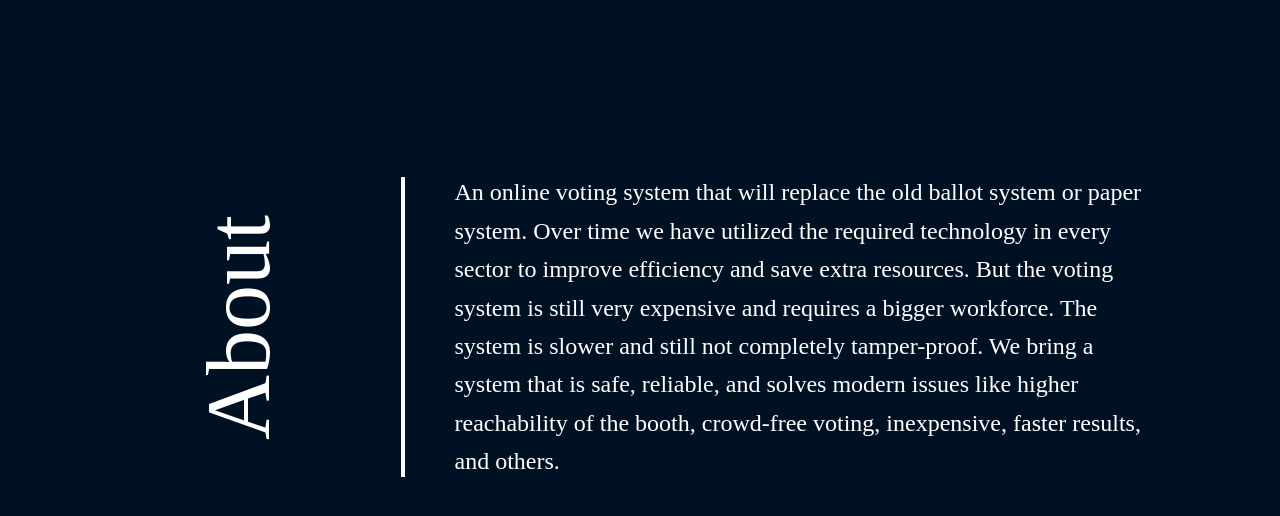
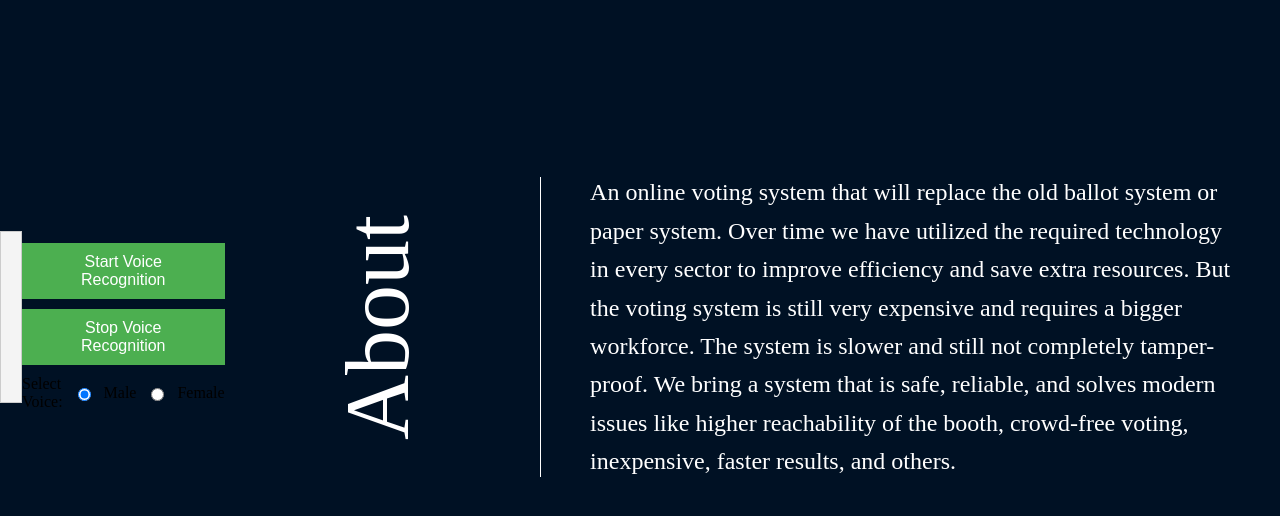
Before and after one commit to Richajaishwal0/AI_based_Voting_System, a Flask app: page /about in a window 1280 px wide. Shown: the part 73-589 px from the top of the page. Run offline with Flask 2, Linux system fonts and the light colour scheme.

Commit message:
improved speech recog efficiency

```diff
--- a/static/js/speechRecognition.js
+++ b/static/js/speechRecognition.js
@@ -1,4 +1,6 @@
 const outputDiv = document.getElementById("output");
+const startBtn = document.getElementById("start-btn");
+const stopBtn = document.getElementById("stop-btn");
 
 if ("webkitSpeechRecognition" in window && "speechSynthesis" in window) {
     const recognition = new webkitSpeechRecognition();
@@ -11,7 +13,7 @@
     recognition.onstart = () => {
         recognizing = true;
         outputDiv.innerHTML = "Listening...";
-        speak("Voice recognition activated. How can I assist you?");
+        speak("Hello there! 😊 I'm Siri. How can I assist you today?");
     };
 
     recognition.onresult = (event) => {
@@ -22,13 +24,28 @@
             if (event.results[i].isFinal) {
                 finalTranscript += transcript + " ";
 
-                // Activate on "siri" and deactivate on "well done"
+                // Handle different commands and personalized greetings
                 if (finalTranscript.toLowerCase().includes("siri")) {
                     outputDiv.innerHTML += "<p>Voice recognition activated.</p>";
+                    speak("Hey! I'm Siri. Nice to be with you. What would you like to do next?");
+                } else if (finalTranscript.toLowerCase().includes("hello")) {
+                    speak("Hello! 😊 It's great to hear from you! How can I assist you today?");
+                } else if (finalTranscript.toLowerCase().includes("good morning")) {
+                    speak("Good morning! 🌅 I hope you're ready for a great day ahead.");
+                } else if (finalTranscript.toLowerCase().includes("good evening")) {
+                    speak("Good evening! 🌙 How was your day?");
+                } else if (finalTranscript.toLowerCase().includes("thank you")) {
+                    speak("You're welcome! 😇 I'm happy to help.");
                 } else if (finalTranscript.toLowerCase().includes("well done")) {
                     recognition.stop();
                     outputDiv.innerHTML += "<p>Voice recognition stopped.</p>";
-                    speak("Voice recognition stopped. Thank you!");
+                    speak("Fantastic job! 🎉 Voice recognition stopped. Thank you for using my service!");
+                } else if (finalTranscript.toLowerCase().includes("vote")) {
+                    outputDiv.innerHTML += "<p>Voting system activated.</p>";
+                    speak("You have activated the voting system.");
+                } else {
+                    // Search for buttons or links
+                    executeCommand(finalTranscript.trim());
                 }
             }
         }
@@ -39,16 +56,64 @@
     recognition.onend = () => {
         recognizing = false;
         outputDiv.innerHTML += "<p>Stopped listening.</p>";
+        speak("Goodbye! Have a great day ahead! 😊");
     };
 
     // Function to speak the message
     function speak(message) {
         const utterance = new SpeechSynthesisUtterance(message);
+        const selectedVoice = document.querySelector('input[name="voice"]:checked').value;
+        const voices = speechSynthesis.getVoices();
+
+        const voice = voices.find(voice => selectedVoice === "female"
+            ? voice.name.toLowerCase().includes("female")
+            : voice.name.toLowerCase().includes("male")) || voices[0]; // Default to first available
+
+        utterance.voice = voice;
         speechSynthesis.speak(utterance);
     }
 
-    // Start recognition automatically
-    recognition.start();
+    // Function to search and execute the command
+    function executeCommand(command) {
+        const elements = document.querySelectorAll("button, a"); // Select all buttons and links
+        let found = false;
+
+        elements.forEach(element => {
+            if (element.textContent.toLowerCase() === command.toLowerCase()) {
+                element.click(); // Simulate a click on the found element
+                outputDiv.innerHTML += `<p>Clicked on: ${element.textContent}</p>`;
+                speak(`Awesome! You've clicked on ${element.textContent}.`);
+
+                // Provide additional feedback based on the element type or action
+                if (element.tagName.toLowerCase() === 'button') {
+                    speak(`You have successfully activated the ${element.textContent} action. Keep up the great work!`);
+                } else if (element.tagName.toLowerCase() === 'a') {
+                    speak(`Navigating to ${element.textContent}. I hope you enjoy your visit!`);
+                }
+
+                found = true;
+            }
+        });
+
+        if (!found) {
+            outputDiv.innerHTML += "<p>No matching button or link found.</p>";
+            speak("Oops! I couldn't find any matching button or link. Please try again.");
+        }
+    }
+
+    // Event listeners for starting and stopping recognition
+    startBtn.addEventListener("click", () => {
+        if (!recognizing) {
+            recognition.start();
+        }
+    });
+
+    stopBtn.addEventListener("click", () => {
+        if (recognizing) {
+            recognition.stop();
+        }
+    });
+
 } else {
     outputDiv.textContent = "Web Speech API not supported in this browser.";
 }
--- a/templates/base.html
+++ b/templates/base.html
@@ -38,6 +38,43 @@
         .navbar a:hover {
             background-color: #0160C8;
         }
+        #output {
+            background-color: #f4f4f4;
+            border: 1px solid #ccc;
+            padding: 10px;
+            margin-bottom: 20px;
+            height: 150px;
+            overflow-y: auto;
+        }
+
+        .controls {
+            display: flex;
+            flex-direction: column;
+            gap: 10px;
+        }
+
+        button {
+            padding: 10px 20px;
+            background-color: #4CAF50;
+            color: white;
+            border: none;
+            cursor: pointer;
+            font-size: 16px;
+        }
+
+        button:hover {
+            background-color: #45a049;
+        }
+
+        .voice-options {
+            display: flex;
+            gap: 10px;
+            align-items: center;
+        }
+
+        input[type="radio"] {
+            margin-left: 5px;
+        }
     </style>
     {% block head %}
         {% endblock %}
@@ -53,7 +90,17 @@
     <a href="{{ url_for('login') }}">Login</a>
 </div>
 <div id="output"></div>
-<div id="output"></div>
+
+    <div class="controls">
+        <button id="start-btn">Start Voice Recognition</button>
+        <button id="stop-btn">Stop Voice Recognition</button>
+
+        <div class="voice-options">
+            <label>Select Voice:</label>
+            <input type="radio" id="male" name="voice" value="male" checked> Male
+            <input type="radio" id="female" name="voice" value="female"> Female
+        </div>
+    </div>
 <script src="{{ url_for('static', filename='js/speechRecognition.js') }}"></script>
     {% block body %}
     {% endblock %}
```
